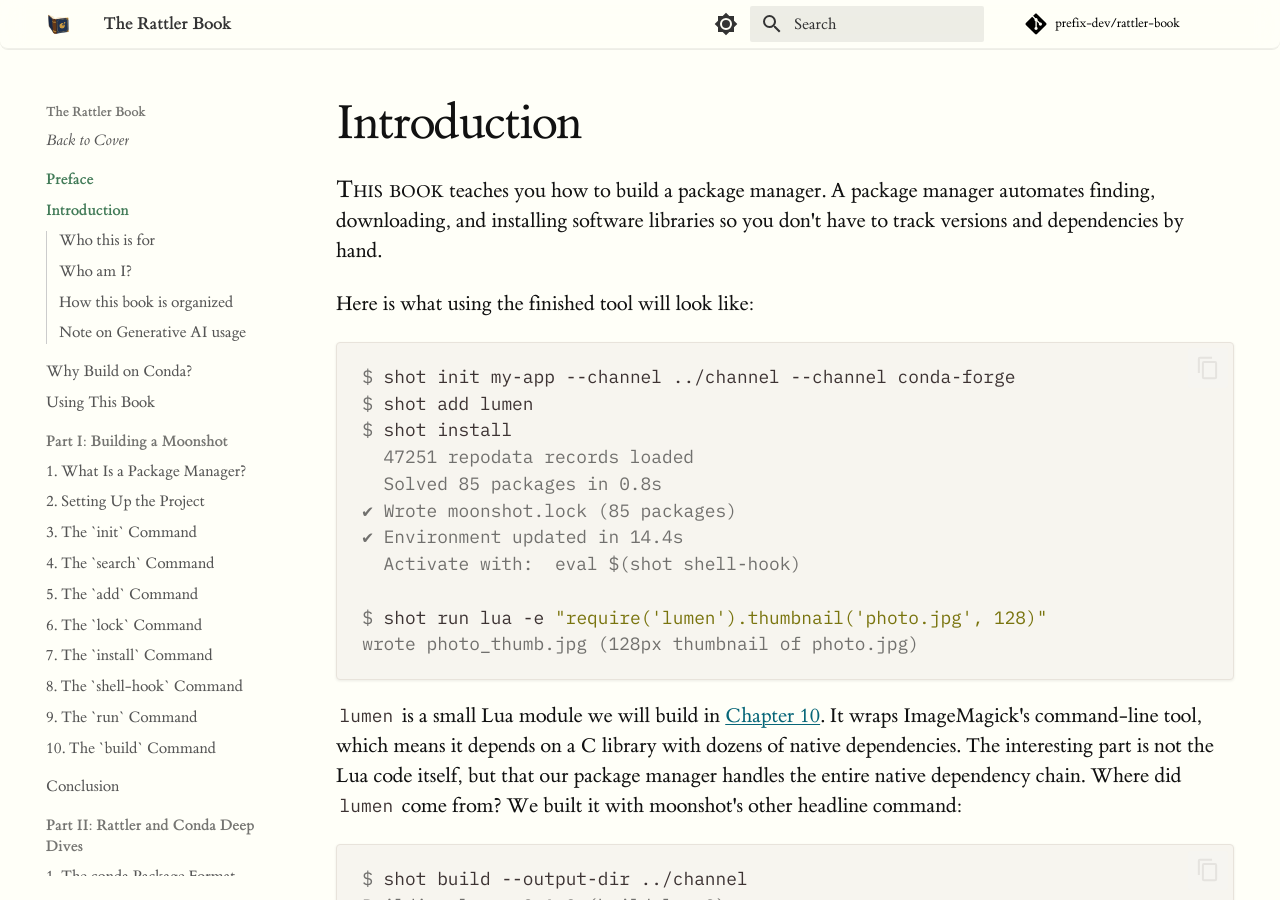
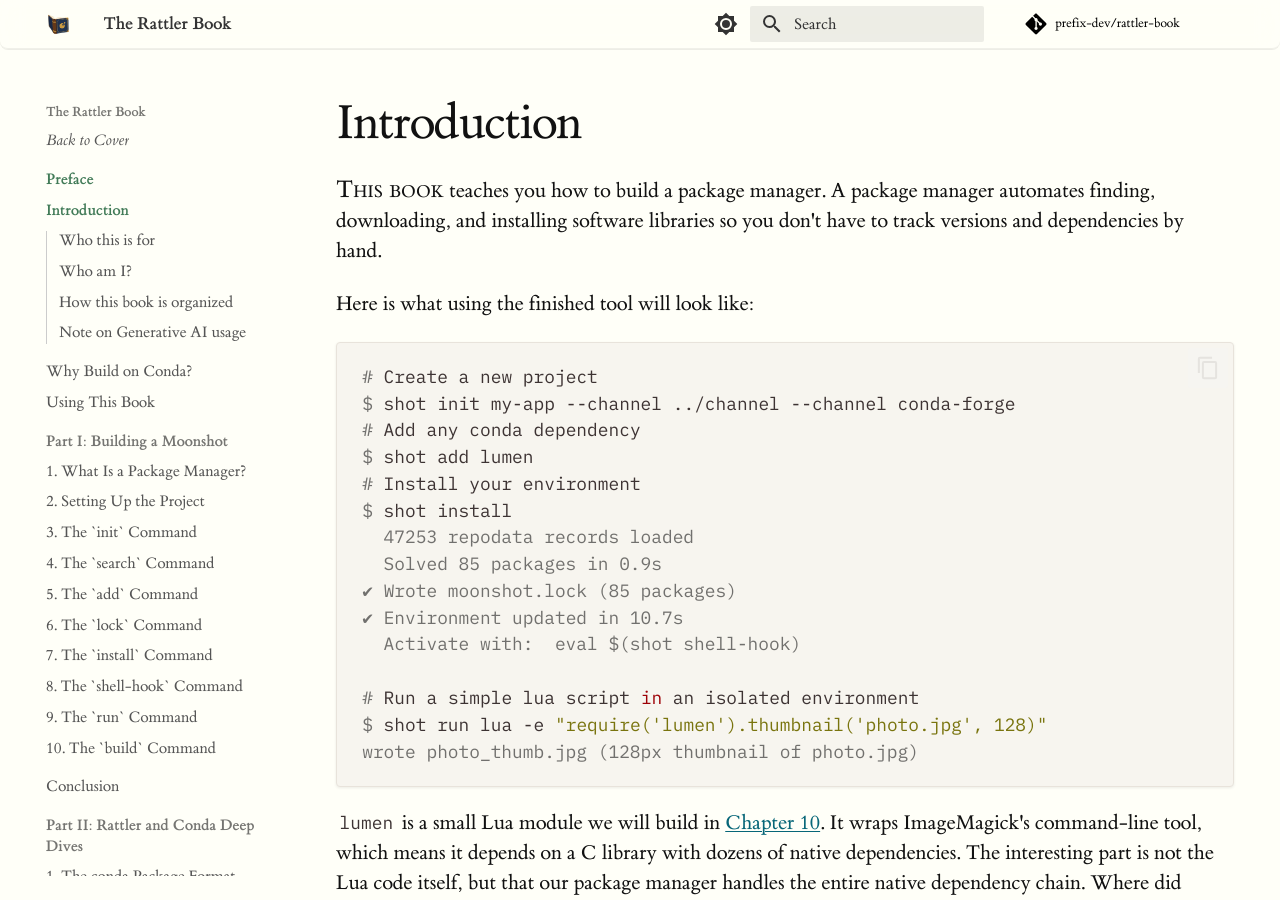
Before and after one commit to prefix-dev/rattler-book, an MkDocs documentation site: the page built from book/src/introduction.md, in a window 1280 px wide and 900 px high. Built offline with MkDocs 1.6.1 and Material for MkDocs 9.7.7, drawn with Linux system fonts in a browser that asks for light colours; comment, search, counter and statistics services are not loaded.

Commit message:
change to vhs

````diff
--- a/book/src/introduction.md
+++ b/book/src/introduction.md
@@ -6,15 +6,19 @@ A package manager automates finding, downloading, and installing software librar
 Here is what using the finished tool will look like:
 
 ```console
+# Create a new project
 $ shot init my-app --channel ../channel --channel conda-forge
+# Add any conda dependency
 $ shot add lumen
+# Install your environment
 $ shot install
-  47251 repodata records loaded
-  Solved 85 packages in 0.8s
+  47253 repodata records loaded
+  Solved 85 packages in 0.9s
 ✔ Wrote moonshot.lock (85 packages)
-✔ Environment updated in 14.4s
+✔ Environment updated in 10.7s
   Activate with:  eval $(shot shell-hook)
 
+# Run a simple lua script in an isolated environment
 $ shot run lua -e "require('lumen').thumbnail('photo.jpg', 128)"
 wrote photo_thumb.jpg (128px thumbnail of photo.jpg)
 ```
````
Also changed, not shown: pixi.toml (+8 -8 lines), 10 other files.
